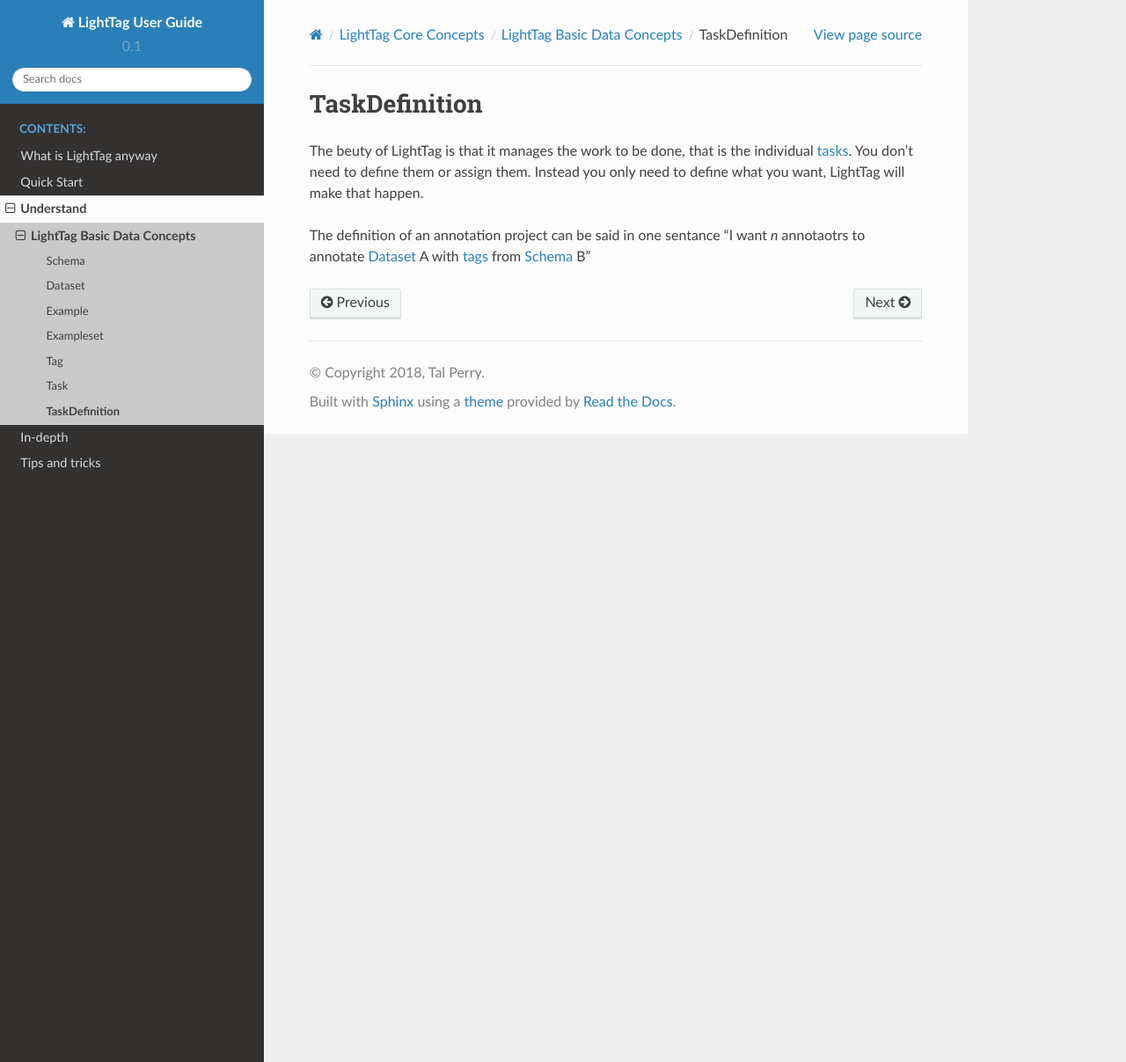
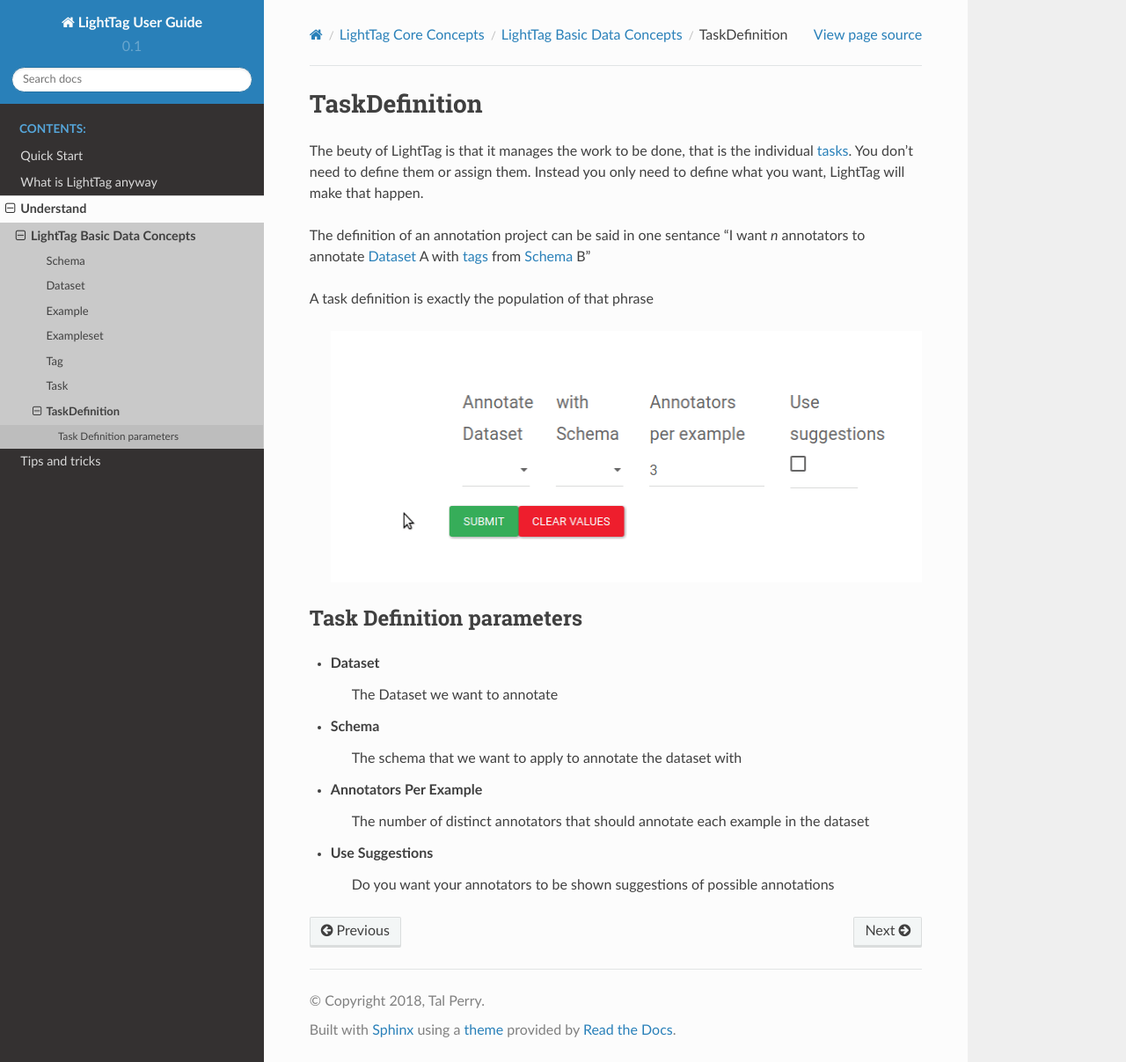
Before and after one commit to LightTag/user_guide, a Sphinx documentation site: the page built from source/understand/primitives/taskdefinition.rst, in a window 1280 px wide and 1207 px high. Shown: the whole window at 88% size. Built offline with Sphinx 7.4.7 and the Read the Docs theme 2.0.0, drawn with Linux system fonts in a browser that asks for light colours.

Commit message:
So many docs

```diff
--- a/source/understand/primitives/taskdefinition.rst
+++ b/source/understand/primitives/taskdefinition.rst
@@ -7,4 +7,23 @@
 to define them or assign them. Instead you only need to define what you want, LightTag will make that happen.
 
 The definition of an annotation project can be said in one sentance
-"I want *n* annotaotrs to annotate :ref:`dataset` A with :ref:`tags<tag>` from :ref:`schema` B"
+"I want *n* annotators to annotate :ref:`dataset` A with :ref:`tags<tag>` from :ref:`schema` B"
+
+A task definition is exactly the population of that phrase
+
+   .. figure:: ../../quick_start/adding_task_definition.gif
+      :scale: 100 %
+      :alt: Uploading a dataset
+      :align: center
+
+Task Definition parameters
+--------------------------
+
+* **Dataset**
+      The Dataset we want to annotate
+* **Schema**
+      The schema that we want to apply to annotate the dataset with
+* **Annotators Per Example**
+      The number of distinct annotators that should annotate each example in the dataset
+* **Use Suggestions**
+      Do you want your annotators to be shown suggestions of possible annotations
```
Also changed, not shown: source/index.rst (+7 -4 lines).
